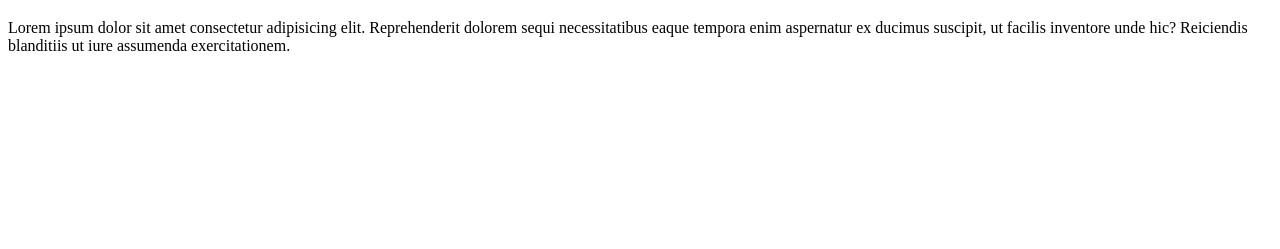
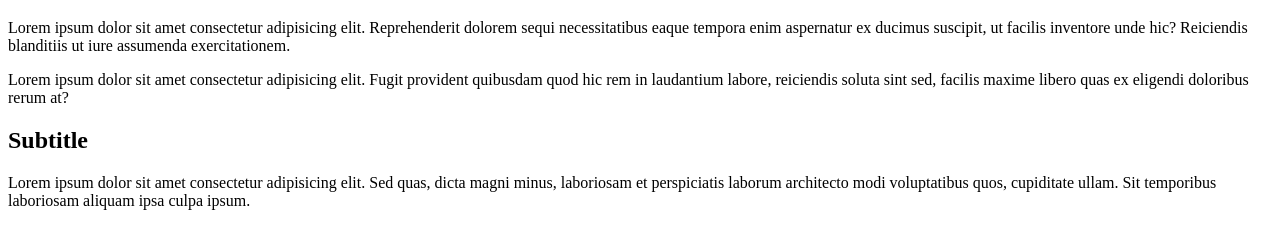
Before and after one commit to Ashvithaaj/website1, a plain HTML site: page index.html in a window 1280 px wide. Shown: the part 61-310 px from the top of the page. Drawn offline with Linux system fonts and the light colour scheme.

Commit message:
paragraph 2 and h1 is subtitle added

```diff
--- a/index.html
+++ b/index.html
@@ -7,6 +7,8 @@
 </head>
 <body>
     <h1>Welcome to Yelagiri</h1>
-    <p>Lorem ipsum dolor sit amet consectetur adipisicing elit. Reprehenderit dolorem sequi necessitatibus eaque tempora enim aspernatur ex ducimus suscipit, ut facilis inventore unde hic? Reiciendis blanditiis ut iure assumenda exercitationem.</p>
-</body>
+    <p>Lorem ipsum dolor sit amet consectetur adipisicing elit. Reprehenderit dolorem sequi necessitatibus eaque tempora enim aspernatur ex ducimus suscipit, ut facilis inventore unde hic? Reiciendis blanditiis ut iure assumenda exercitationem.</p></body>
+    <p>Lorem ipsum dolor sit amet consectetur adipisicing elit. Fugit provident quibusdam quod hic rem in laudantium labore, reiciendis soluta sint sed, facilis maxime libero quas ex eligendi doloribus rerum at?</p>
+    <h2>Subtitle</h2>
+    <p>Lorem ipsum dolor sit amet consectetur adipisicing elit. Sed quas, dicta magni minus, laboriosam et perspiciatis laborum architecto modi voluptatibus quos, cupiditate ullam. Sit temporibus laboriosam aliquam ipsa culpa ipsum.</p>
 </html>
```
